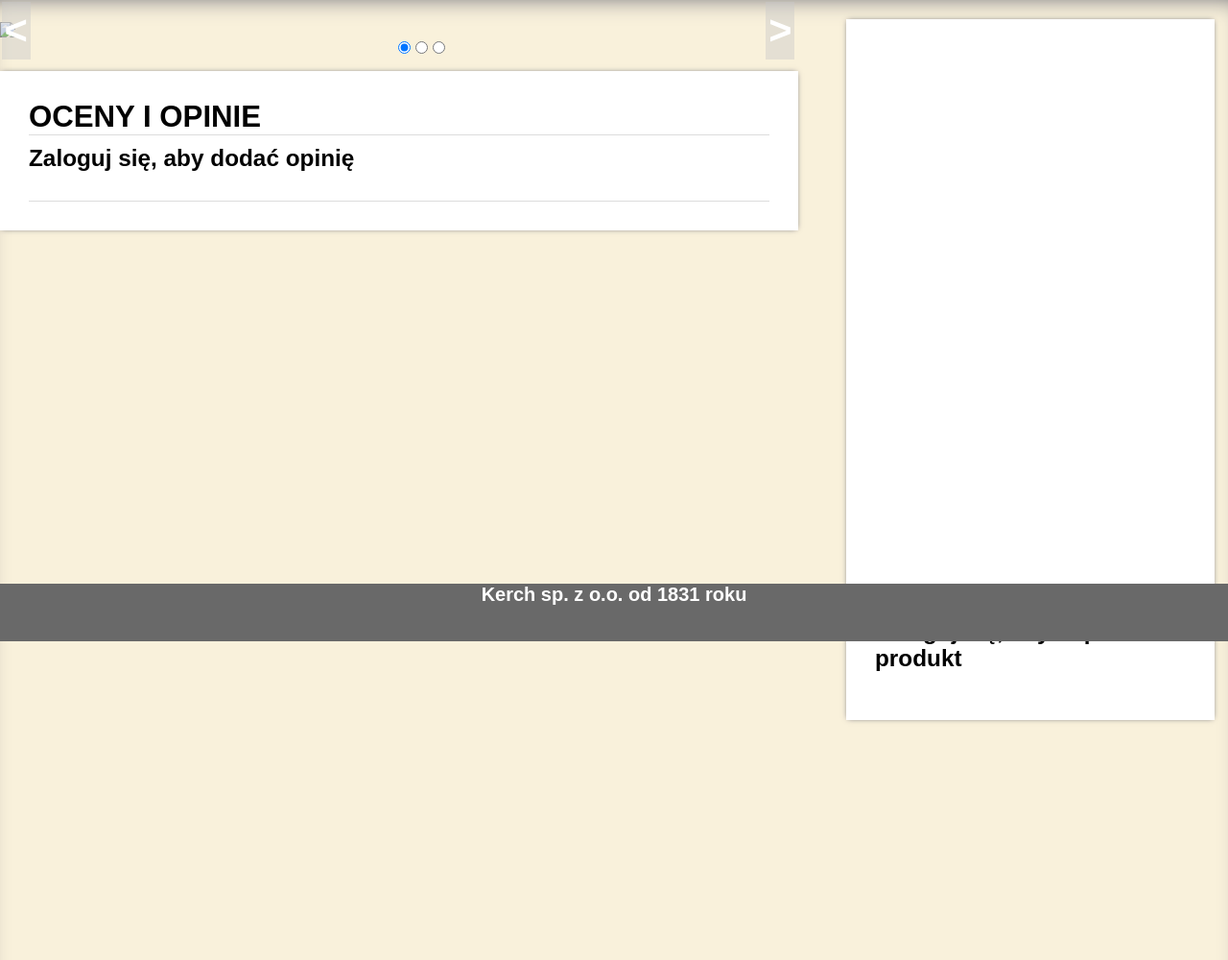
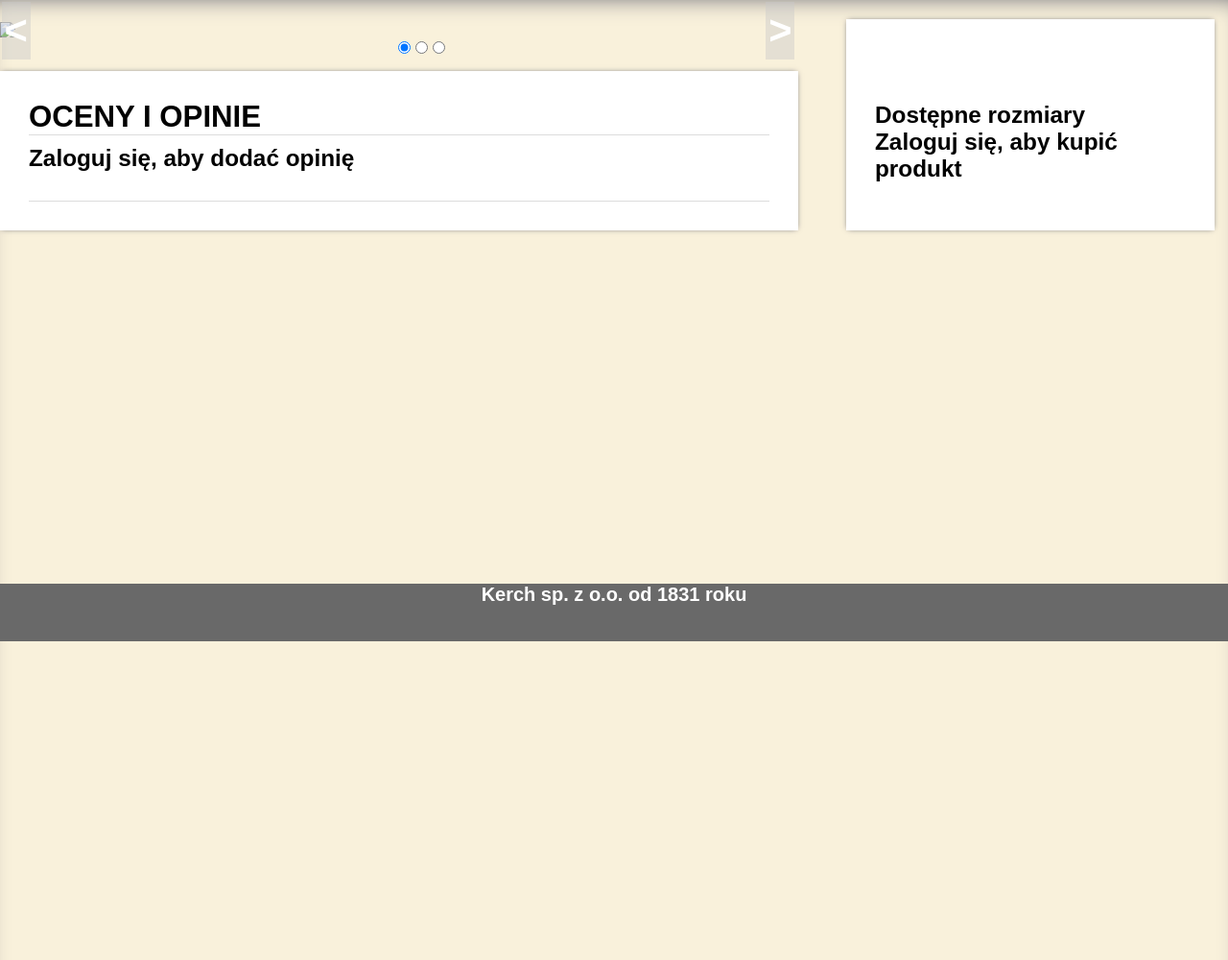
Before and after one commit to marycin/projektionagit, a Django app: template sklep/templates/sklep/base/produkt-details.html in a window 1280 px wide. Shown: the part 132-1132 px from the top of the page at 96% size. Run offline with Django 4.2, Linux system fonts and the light colour scheme; the template is opened without the code that fills it, so the values that code supplies are empty; parts of the project's set-up code (start-up, migrations or seed data) failed here and were passed over; some libraries are stand-ins or nearby versions.

Commit message:
Napraw stopki

```diff
--- a/sklep/static/sklep/base/produkt-details.css
+++ b/sklep/static/sklep/base/produkt-details.css
@@ -38,7 +38,7 @@
     flex-direction: column;
     align-content: flex-start;
     justify-content: space-between;
-    height: 730px;
+    height:auto;
 }
 
 .produkt-name{
```
